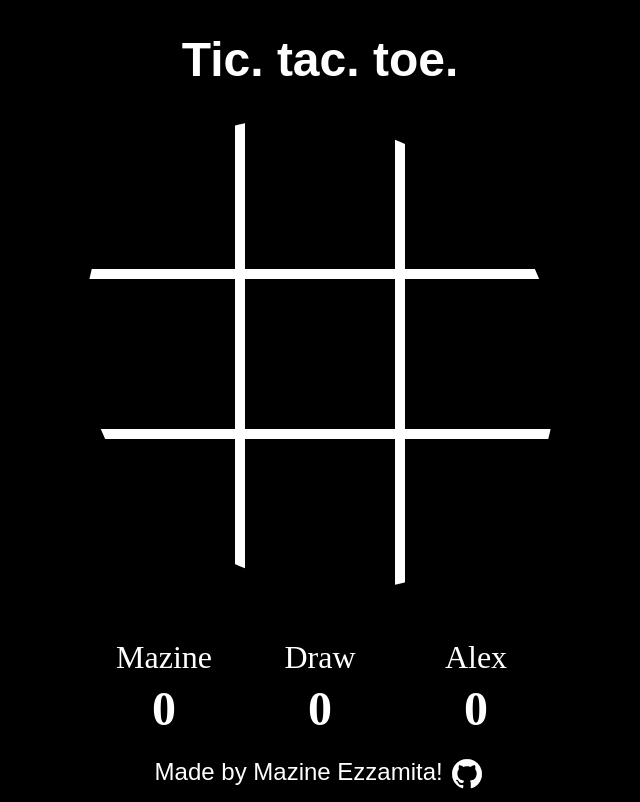
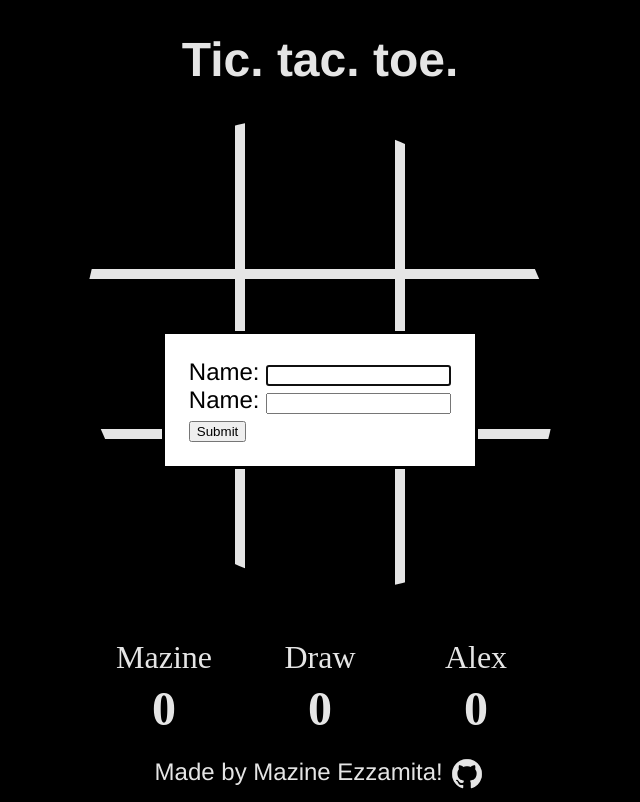
Before and after one commit to MazineEZZ/tic-tac-toe, a plain HTML site: page index.html in a window 1280 px wide. Shown: the whole page, without its empty margins (320-960 px from the left). Drawn offline with Linux system fonts and the light colour scheme; a web font is replaced by a local one.

Commit message:
Once again, the js code has been tweaked and improve. I've finished adding the modal for the replay functionality, and I've also finished designing it. Now it's time for the last modal which is entering the names of each player

```diff
--- a/index.html
+++ b/index.html
@@ -12,11 +12,24 @@
       <h1>Tic. tac. toe.</h1>
     </header>
     <main>
-      <dialog class="reset-modal">
+      <dialog class="player-names-forms">
+        <form>
+          <div class="player1">
+            <label for="player1Name">Name: </label>
+            <input required type="text" id="player1Name">
+          </div>
+          <div class="player2">
+            <label for="player2Name">Name: </label>
+            <input required type="text" id="player2Name">
+          </div>
+          <button id="submit">Submit</button>
+        </form>
+      </dialog>
+      <dialog class="replay-modal">
         <div class="message">
           Message
         </div>
-        <button class="reset"></button>
+        <button class="replay-btn" id="replayGameBtn">Replay?</button>
       </dialog>
       <div class="gameboard">
           <!-- Javascript injected code -->
--- a/script.js
+++ b/script.js
@@ -1,7 +1,15 @@
 // TODO: Reread the code and understand how each part of the code works
-// Get a book and start writing down each needed stepTRh
+// Get a notebook and start writing down each needed stepTRh
 
 let gameboardDiv = document.querySelector(".gameboard");
+let replayGameModal = document.querySelector(".replay-modal");
+let closeReplayModalBtn = document.querySelector("#replayGameBtn");
+let playerNamesFormsModal = document.querySelector(".player-names-forms");
+let submitForms = document.querySelector("#submit");
+
+submitForms.addEventListener("click", () => {
+  playerNamesFormsModal.close();
+})
 
 /**
  * Function that's responsible for all board properties
@@ -117,8 +125,20 @@ function Gameboard() {
   const disable = () => {
     Array.from(gameboardDiv.children).forEach((child) => {
       child.disabled = true;
-    })
+    });
   };
+
+  // Reset the board by setting each cell to an empty string
+  // And enabling all cells so the game can be *replayed*
+  const deleteBoard = () => {
+    for (let i = 0; i < row; i++) {
+      for (let j = 0; j < column; j++) {
+        board[i][j].changeValue(" ");
+      }
+    }
+
+    gameboardDiv.textContent = ""
+  }
 
   return {
     getBoard,
@@ -128,7 +148,8 @@ function Gameboard() {
     isCellFull,
     isWinner,
     fillBoard,
-    disable
+    disable,
+    deleteBoard
   }
 }
 
@@ -188,13 +209,29 @@ function GameController(
 
   // Changes game status
   const gameOver = () => {
-    board.disable()
+    board.disable();
   }
 
   // Prints winner and changes score
   const printWinner = () => {
-    alert(`${activePlayer.name} has won the game!!`)
+    showReplayGameModal(`${activePlayer.name} has won the game!`);
     changeScore(activePlayer.name);
+  }
+
+  const showReplayGameModal = (message) => {
+    Array.from(replayGameModal.children).forEach((child) => {
+      if (Array.from(child.classList).includes("message")) {
+        child.textContent = message;
+      }
+    });
+
+    closeReplayModalBtn.addEventListener("click", () => {
+      board.deleteBoard();
+      board.fillBoard(playRound);
+      activePlayer = players[1];
+      replayGameModal.close();
+    });
+    replayGameModal.showModal();
   }
 
   // Changes the score
@@ -218,7 +255,7 @@ function GameController(
     // Check if the board is full
     if (board.isCellFull(...playerCoords)) {
       if (board.isBoardFull() && !board.isWinner(activePlayer.value)) {
-        alert("it's a tie");
+        showReplayGameModal("it's a tie!");
         changeScore("draw");
       }
     }
@@ -234,4 +271,5 @@ function GameController(
   }
 }
 
+playerNamesFormsModal.showModal()
 let game = GameController()
--- a/styles.css
+++ b/styles.css
@@ -14,7 +14,7 @@ html,
 body {
   margin: 0;
   height: 100%;
-  font-family: sans-serif;
+  font-family: 'Helvetica Neue', sans-serif;
   background-color: black;
   color: white;
 }
@@ -32,6 +32,37 @@ main {
   flex-direction: column;
   align-items: center;
   gap: 40px;
+}
+
+main .replay-modal::backdrop {
+  background-color: rgb(0, 0, 0, 0.5);
+}
+
+main .replay-modal {
+  background: black;
+  color: white;
+  padding: 100px 80px;
+  font-size: 2rem;
+  font-weight: bold;
+  outline: 6px solid white;
+  border-radius: 20px;
+  display: flex;
+  flex-direction: column;
+  justify-content: space-around;
+  align-items: center;
+  gap: 20px;
+  transition: 0.3s;
+  z-index: -1;
+}
+
+main .replay-modal .replay-btn {
+  font-family: "Indie Flower";
+  background-color: transparent;
+  padding: 10px 30px;
+  font-size: 2rem;
+  border: none;
+  font-weight: bold;
+  color: white;
 }
 
 main .score-dashboard {
```
